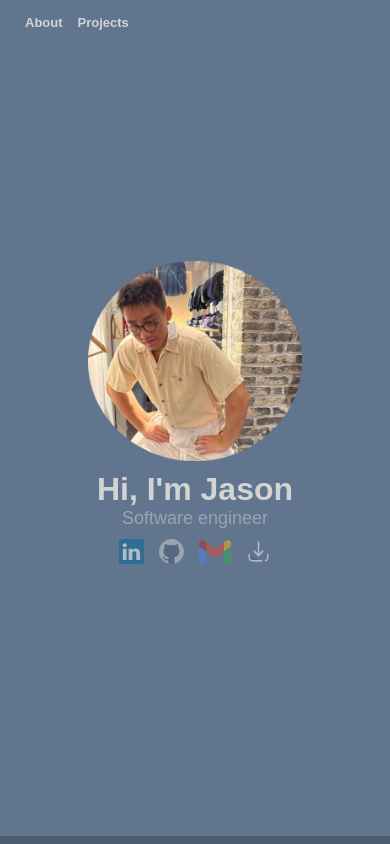
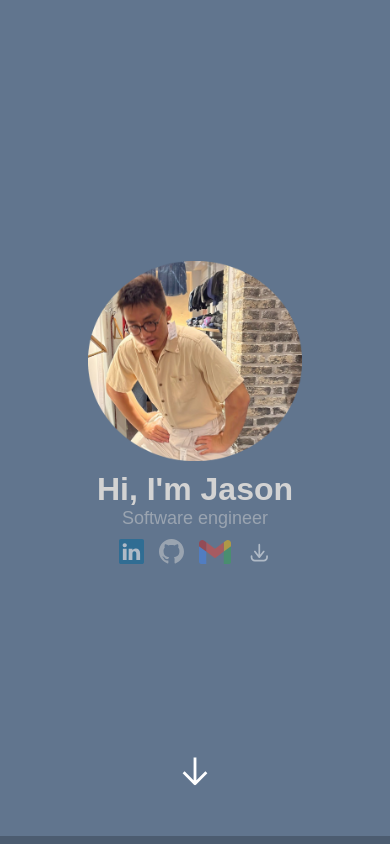
Before and after one commit to JC33340/portfolioPage, a React (Create React App) app in the folder portfolio-page/: page / in a window 390 px wide. Shown: the top 844 px of the page. Built offline with nearby package versions, Linux system fonts and the light colour scheme.

Commit message:
changed header, added arrow animation, changed picture for email

```diff
--- a/portfolio-page/src/App.css
+++ b/portfolio-page/src/App.css
@@ -34,7 +34,7 @@ html{
 }
 
 .contact-bar-visible{
-  transform: translateY(0);
+  transform: translateX(0);
   opacity: 1;
 }
 
@@ -88,9 +88,6 @@ html{
 
 }
 
-@media only screen and (min-width:2500px){
-
-}
 
 .header{
   display: flex;
@@ -100,38 +97,35 @@ html{
   top:0;
   right:0;
   left:0;
-  backdrop-filter: blur(5px);
   z-index: 10;
-}
-
-.header-left{
-  display: flex;
-  column-gap: 30px;
-  animation: entranceDown 1s;
-}
-
-.header-item{
-  font-size: 30px;
-  font-weight: 600;
-  text-decoration: none;
-  color:inherit;
-  transition: all 1s;
-  padding: 5px;
-  border-radius: 5px;
-}
-
-.header-item:hover{
-  background-color: #7C8FA6;
+  background-color: #61758E;
+  visibility: hidden;
 }
 
 .background-gray{
-  background-color: #61758E;
+  visibility: visible;
+}
+
+.header-name{
+  font-size: 40px;
+  font-weight: bold;
+  transition: 0.2s ease-in-out;
+}
+
+.header-name-hidden{
+  transform: translateX(-2vw);
+  opacity: 0;
+}
+
+.header-name-visible{
+  transform: translateX(0);
+  opacity: 1;
 }
 
 @media only screen and (max-width: 600px) {
 
-  .header-left{
-    column-gap: 5px;
+  .header-name{
+    font-size: 20px;
   }
 
   .header-item{
@@ -159,6 +153,7 @@ html{
   display: flex;
   flex-direction: column;
   justify-content:  center;
+  align-items: center;
 }
 
 .about-left-side{
@@ -168,13 +163,18 @@ html{
 .name{
   font-size: 80px;
   font-weight: 800;
+  width: fit-content;
   animation-name:entranceLeft;
   animation-duration: 2s;
   text-align: center;
+  position: relative;
 }
+
 
 .about-text{
   text-align: center;
+  position: relative;
+  overflow: hidden;
   animation: entranceAboutText 2s;
   animation-fill-mode: backwards;
   opacity: 0.5;
@@ -255,12 +255,12 @@ html{
   animation-delay: 0.2s;
   animation-fill-mode: backwards;
   position: relative;
+  overflow: hidden;
 }
 
 .about-svg svg{
   height:25px;
   opacity: 0.5;
-  fill:#4c5c70;
 }
 
 @media only screen and (min-width:2500px){
@@ -283,7 +283,7 @@ html{
   position: absolute;
   visibility: hidden;
   top:33px;
-  background-color: #61758E;
+  background-color: #7C8FA6;
   font-size: 14px;
   padding:5px;
   border-radius: 15px;
@@ -293,9 +293,50 @@ html{
   visibility: visible;
 }
 
-.logo-dowload d{
-  fill: white;
-  stroke: white;
+#logo-download{
+  fill:#fff;
+}
+
+.arrow-container{
+  position: absolute;
+  bottom: 5vh;
+  display: flex;
+  flex-direction: column;
+  align-items: center;
+  row-gap: 10px;
+}
+
+.arrow-container svg{
+  height: 60px;
+}
+
+.arrow-link{
+  text-decoration: none;
+  color: #D3D3D3;
+  transform: rotate(90deg);
+  display: flex;
+}
+
+.link--arrowed .arrow-icon {
+  position: relative;
+  -webkit-transition: -webkit-transform 0.3s ease;
+  transition: -webkit-transform 0.3s ease;
+  transition: transform 0.3s ease;
+  transition: transform 0.3s ease, -webkit-transform 0.3s ease;
+}
+.link--arrowed .arrow-icon--circle {
+  -webkit-transition: stroke-dashoffset .3s ease;
+  transition: stroke-dashoffset .3s ease;
+  stroke-dasharray: 95;
+  stroke-dashoffset: 95;
+}
+
+.link--arrowed:hover .arrow-icon {
+  -webkit-transform: translate3d(10px, 0, 0);
+          transform: translate3d(10px, 0, 0);
+}
+.link--arrowed:hover .arrow-icon--circle {
+  stroke-dashoffset: 0;
 }
 
 
@@ -303,12 +344,14 @@ html{
   display: flex;
   flex-direction: column;
   align-items: center;
-  padding:10px;
+  padding:40px 10px;
   background-color: #4c5c70;
 }
 
 .projects>h1{
+  margin-top:0px;
   animation: entranceLeft 1s;
+  font-size: 40px;
 }
 
 .project-item{
--- a/portfolio-page/src/components/About.tsx
+++ b/portfolio-page/src/components/About.tsx
@@ -9,9 +9,13 @@ export default function About(){
     return(
         <div className="about" id ="About">
             <div className="about-item about-left-side">
-                <div className="centered-flex-item name">Hi, I'm Jason</div>
+                <div className="centered-flex-item name">
+                    Hi, I'm Jason
+
+                    </div>
                 <div className="centered-flex-item about-text">
                     Software engineer
+
                 </div>
                 <div className="about-svg">
                     <a href="https://www.linkedin.com/in/ho-wa-chan-b207a0213" target="_blank">
@@ -40,6 +44,18 @@ export default function About(){
 
             </div>
 
+            <div className="arrow-container">
+                <a className="arrow-link link--arrowed" href="#Projects">
+                    <svg className="arrow-icon" xmlns="http://www.w3.org/2000/svg" viewBox="0 0 32 32">
+                        <g fill="none" stroke="#fff" stroke-width="1.5" stroke-linejoin="round" stroke-miterlimit="10">
+                            <circle className="arrow-icon--circle" cx="16" cy="16" r="15.12"></circle>
+                            <path className="arrow-icon--arrow"  d="M16.14 9.93L22.21 16l-6.07 6.07M8.23 16h13.98"></path>
+                        </g>
+                    </svg>
+                </a>
+            </div>
+
+
         </div>
     )
 }
--- a/portfolio-page/src/components/Header.tsx
+++ b/portfolio-page/src/components/Header.tsx
@@ -1,9 +1,8 @@
 import React from 'react'
-import HeaderItem from './HeaderItem'
 import ContactSidebar from './ContactSidebar'
 
 export default function Header(){
-
+    const[headerVisible,setHeaderVisible] = React.useState<boolean>(false)
 
 
     function handleScroll(e:any){
@@ -11,10 +10,10 @@ export default function Header(){
         const header:HTMLElement|null = document.querySelector(".header")
         const transitionThreshold:number = header? (window.innerHeight - header.offsetHeight-10):window.innerHeight-70
         console.log(scrollTop, transitionThreshold)
-        if (scrollTop > transitionThreshold && header){
-            header.classList.add("background-gray")
+        if (scrollTop > transitionThreshold){
+            setHeaderVisible(true)
         }else{
-            header?.classList.remove("background-gray")
+            setHeaderVisible(false)
         }
 
     }
@@ -32,13 +31,11 @@ export default function Header(){
     },[])
 
     return(
-        <div className="header header-animation">
-            <div className='header-left'>
-                <HeaderItem>About</HeaderItem>
-                <HeaderItem>Projects</HeaderItem>
+        <div className={`header ${headerVisible?"background-gray":""}`}>
+            <div className={`header-name ${headerVisible?"header-name-visible":"header-name-hidden"}`}>Jason Chan
             </div>
 
-            <ContactSidebar />
+            <ContactSidebar headerVisible={headerVisible} />
         </div>
     )
 }
--- a/portfolio-page/src/components/HeaderItem.tsx
+++ /dev/null
@@ -1,13 +0,0 @@
-import React from "react";
-
-interface propTypes {
-    children: string;
-}
-
-export default function HeaderItem({children}:propTypes){
-    return(
-        <a className="header-item" href = {`#${children}`}>
-            {children}
-        </a>
-    )
-}
--- a/portfolio-page/src/components/Logos.tsx
+++ b/portfolio-page/src/components/Logos.tsx
@@ -75,7 +75,10 @@ function LogoCSS(){
 
 function LogoGithub(){
     return(
-        <svg viewBox="0 -3.1 2490.3 2493"xmlns="http://www.w3.org/2000/svg"><ellipse cx="1245.2" cy="1243.4"rx="1217.6" ry="1246.5"/><path d="m1245.2 1.6c-687.6 0-1245.2 557.4-1245.2 1245.1 0 550.2 356.8 1016.9 851.5 1181.5 62.2 11.5 85.1-27 85.1-59.9 0-29.7-1.2-127.8-1.7-231.8-346.4 75.3-419.5-146.9-419.5-146.9-56.6-143.9-138.3-182.2-138.3-182.2-113-77.3 8.5-75.7 8.5-75.7 125 8.8 190.9 128.3 190.9 128.3 111.1 190.4 291.3 135.3 362.3 103.5 11.2-80.5 43.4-135.4 79.1-166.5-276.6-31.5-567.3-138.3-567.3-615.4 0-135.9 48.6-247 128.3-334.2-12.9-31.3-55.5-157.9 12.1-329.4 0 0 104.6-33.5 342.5 127.6 99.3-27.6 205.8-41.4 311.7-41.9 105.8.5 212.4 14.3 311.9 41.9 237.7-161.1 342.1-127.6 342.1-127.6 67.8 171.5 25.1 298.2 12.2 329.5 79.8 87.2 128.1 198.3 128.1 334.2 0 478.2-291.3 583.6-568.6 614.4 44.7 38.6 84.5 114.4 84.5 230.6 0 166.6-1.4 300.7-1.4 341.7 0 33.1 22.4 72 85.5 59.7 494.5-164.8 850.8-631.4 850.8-1181.4 0-687.7-557.5-1245.1-1245.1-1245.1" fill="#D3D3D3"/></svg>
+        <svg viewBox="0 -3.1 2490.3 2493"xmlns="http://www.w3.org/2000/svg">
+            <ellipse cx="1245.2" cy="1243.4"rx="1217.6" ry="1246.5" fill="none"/>
+            <path d="m1245.2 1.6c-687.6 0-1245.2 557.4-1245.2 1245.1 0 550.2 356.8 1016.9 851.5 1181.5 62.2 11.5 85.1-27 85.1-59.9 0-29.7-1.2-127.8-1.7-231.8-346.4 75.3-419.5-146.9-419.5-146.9-56.6-143.9-138.3-182.2-138.3-182.2-113-77.3 8.5-75.7 8.5-75.7 125 8.8 190.9 128.3 190.9 128.3 111.1 190.4 291.3 135.3 362.3 103.5 11.2-80.5 43.4-135.4 79.1-166.5-276.6-31.5-567.3-138.3-567.3-615.4 0-135.9 48.6-247 128.3-334.2-12.9-31.3-55.5-157.9 12.1-329.4 0 0 104.6-33.5 342.5 127.6 99.3-27.6 205.8-41.4 311.7-41.9 105.8.5 212.4 14.3 311.9 41.9 237.7-161.1 342.1-127.6 342.1-127.6 67.8 171.5 25.1 298.2 12.2 329.5 79.8 87.2 128.1 198.3 128.1 334.2 0 478.2-291.3 583.6-568.6 614.4 44.7 38.6 84.5 114.4 84.5 230.6 0 166.6-1.4 300.7-1.4 341.7 0 33.1 22.4 72 85.5 59.7 494.5-164.8 850.8-631.4 850.8-1181.4 0-687.7-557.5-1245.1-1245.1-1245.1" fill="#D3D3D3"/>
+            </svg>
 
     )
 }
@@ -88,7 +91,12 @@ function LogoYoutube(){
 
 function LogoLinkedin(){
     return(
-        <svg xmlns="http://www.w3.org/2000/svg" viewBox="0 0 256 256"><g ><path d="M0 18.338C0 8.216 8.474 0 18.92 0h218.16C247.53 0 256 8.216 256 18.338v219.327C256 247.79 247.53 256 237.08 256H18.92C8.475 256 0 247.791 0 237.668V18.335z" fill="#069"/><path d="M77.796 214.238V98.986H39.488v115.252H77.8zM58.65 83.253c13.356 0 21.671-8.85 21.671-19.91-.25-11.312-8.315-19.915-21.417-19.915-13.111 0-21.674 8.603-21.674 19.914 0 11.06 8.312 19.91 21.169 19.91h.248zM99 214.238h38.305v-64.355c0-3.44.25-6.889 1.262-9.346 2.768-6.885 9.071-14.012 19.656-14.012 13.858 0 19.405 10.568 19.405 26.063v61.65h38.304v-66.082c0-35.399-18.896-51.872-44.099-51.872-20.663 0-29.738 11.549-34.78 19.415h.255V98.99H99.002c.5 10.812-.003 115.252-.003 115.252z" fill="#fff"/></g></svg>
+        <svg xmlns="http://www.w3.org/2000/svg" viewBox="0 0 256 256">
+            <g >
+                <path d="M0 18.338C0 8.216 8.474 0 18.92 0h218.16C247.53 0 256 8.216 256 18.338v219.327C256 247.79 247.53 256 237.08 256H18.92C8.475 256 0 247.791 0 237.668V18.335z" fill="#069"/>
+                <path d="M77.796 214.238V98.986H39.488v115.252H77.8zM58.65 83.253c13.356 0 21.671-8.85 21.671-19.91-.25-11.312-8.315-19.915-21.417-19.915-13.111 0-21.674 8.603-21.674 19.914 0 11.06 8.312 19.91 21.169 19.91h.248zM99 214.238h38.305v-64.355c0-3.44.25-6.889 1.262-9.346 2.768-6.885 9.071-14.012 19.656-14.012 13.858 0 19.405 10.568 19.405 26.063v61.65h38.304v-66.082c0-35.399-18.896-51.872-44.099-51.872-20.663 0-29.738 11.549-34.78 19.415h.255V98.99H99.002c.5 10.812-.003 115.252-.003 115.252z" fill="#fff"/>
+            </g>
+        </svg>
     )
 }
 
@@ -118,18 +126,17 @@ function LogoGmail(){
 
 function LogoDownload(){
     return(
-        <svg viewBox="0 0 24 24" fill="#fff" xmlns="http://www.w3.org/2000/svg">
-    <path d="M12 3V16M12 16L16 11.625M12 16L8 11.625" stroke="#fff" stroke-width="1.5" stroke-linecap="round" stroke-linejoin="round"/>
-    <path d="M15 21H9C6.17157 21 4.75736 21 3.87868 20.1213C3 19.2426 3 17.8284 3 15M21 15C21 17.8284 21 19.2426 20.1213 20.1213C19.8215 20.4211 19.4594 20.6186 19 20.7487" stroke="#fff" stroke-width="1.5" stroke-linecap="round" stroke-linejoin="round"/>
-    </svg>
+        <svg viewBox="0 0 22 22" id="logo-download" xmlns="http://www.w3.org/2000/svg">
+        <path d="M5.625 15C5.625 14.5858 5.28921 14.25 4.875 14.25C4.46079 14.25 4.125 14.5858 4.125 15H5.625ZM4.875 16H4.125H4.875ZM19.275 15C19.275 14.5858 18.9392 14.25 18.525 14.25C18.1108 14.25 17.775 14.5858 17.775 15H19.275ZM11.1086 15.5387C10.8539 15.8653 10.9121 16.3366 11.2387 16.5914C11.5653 16.8461 12.0366 16.7879 12.2914 16.4613L11.1086 15.5387ZM16.1914 11.4613C16.4461 11.1347 16.3879 10.6634 16.0613 10.4086C15.7347 10.1539 15.2634 10.2121 15.0086 10.5387L16.1914 11.4613ZM11.1086 16.4613C11.3634 16.7879 11.8347 16.8461 12.1613 16.5914C12.4879 16.3366 12.5461 15.8653 12.2914 15.5387L11.1086 16.4613ZM8.39138 10.5387C8.13662 10.2121 7.66533 10.1539 7.33873 10.4086C7.01212 10.6634 6.95387 11.1347 7.20862 11.4613L8.39138 10.5387ZM10.95 16C10.95 16.4142 11.2858 16.75 11.7 16.75C12.1142 16.75 12.45 16.4142 12.45 16H10.95ZM12.45 5C12.45 4.58579 12.1142 4.25 11.7 4.25C11.2858 4.25 10.95 4.58579 10.95 5H12.45ZM4.125 15V16H5.625V15H4.125ZM4.125 16C4.125 18.0531 5.75257 19.75 7.8 19.75V18.25C6.61657 18.25 5.625 17.2607 5.625 16H4.125ZM7.8 19.75H15.6V18.25H7.8V19.75ZM15.6 19.75C17.6474 19.75 19.275 18.0531 19.275 16H17.775C17.775 17.2607 16.7834 18.25 15.6 18.25V19.75ZM19.275 16V15H17.775V16H19.275ZM12.2914 16.4613L16.1914 11.4613L15.0086 10.5387L11.1086 15.5387L12.2914 16.4613ZM12.2914 15.5387L8.39138 10.5387L7.20862 11.4613L11.1086 16.4613L12.2914 15.5387ZM12.45 16V5H10.95V16H12.45Z" />
+        </svg>
     )
 }
 
 function ArrowRight(){
     return(
         <svg  viewBox="0 0 24 24" fill="none" xmlns="http://www.w3.org/2000/svg">
-        <path d="M9.71069 18.2929C10.1012 18.6834 10.7344 18.6834 11.1249 18.2929L16.0123 13.4006C16.7927 12.6195 16.7924 11.3537 16.0117 10.5729L11.1213 5.68254C10.7308 5.29202 10.0976 5.29202 9.70708 5.68254C9.31655 6.07307 9.31655 6.70623 9.70708 7.09676L13.8927 11.2824C14.2833 11.6729 14.2833 12.3061 13.8927 12.6966L9.71069 16.8787C9.32016 17.2692 9.32016 17.9023 9.71069 18.2929Z" fill="#0F0F0F"/>
-        </svg>
+    <path d="M9.71069 18.2929C10.1012 18.6834 10.7344 18.6834 11.1249 18.2929L16.0123 13.4006C16.7927 12.6195 16.7924 11.3537 16.0117 10.5729L11.1213 5.68254C10.7308 5.29202 10.0976 5.29202 9.70708 5.68254C9.31655 6.07307 9.31655 6.70623 9.70708 7.09676L13.8927 11.2824C14.2833 11.6729 14.2833 12.3061 13.8927 12.6966L9.71069 16.8787C9.32016 17.2692 9.32016 17.9023 9.71069 18.2929Z" fill="#0F0F0F"/>
+    </svg>
     )
 }
 
```
Also changed, not shown: portfolio-page/src/components/ContactSidebar.tsx (+2 -29 lines), portfolio-page/src/photos/mail1.png.
